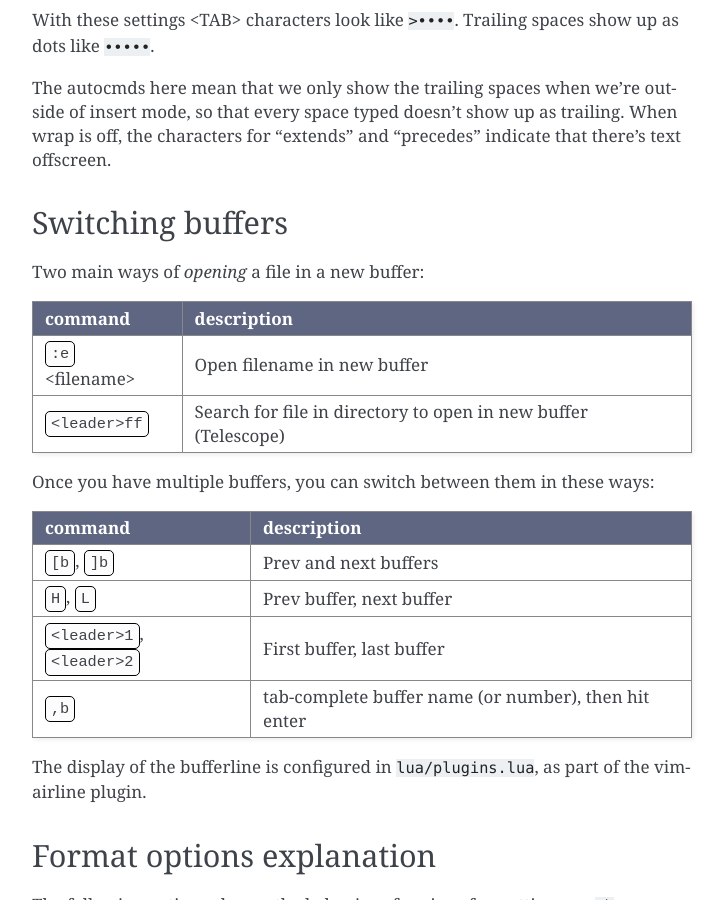
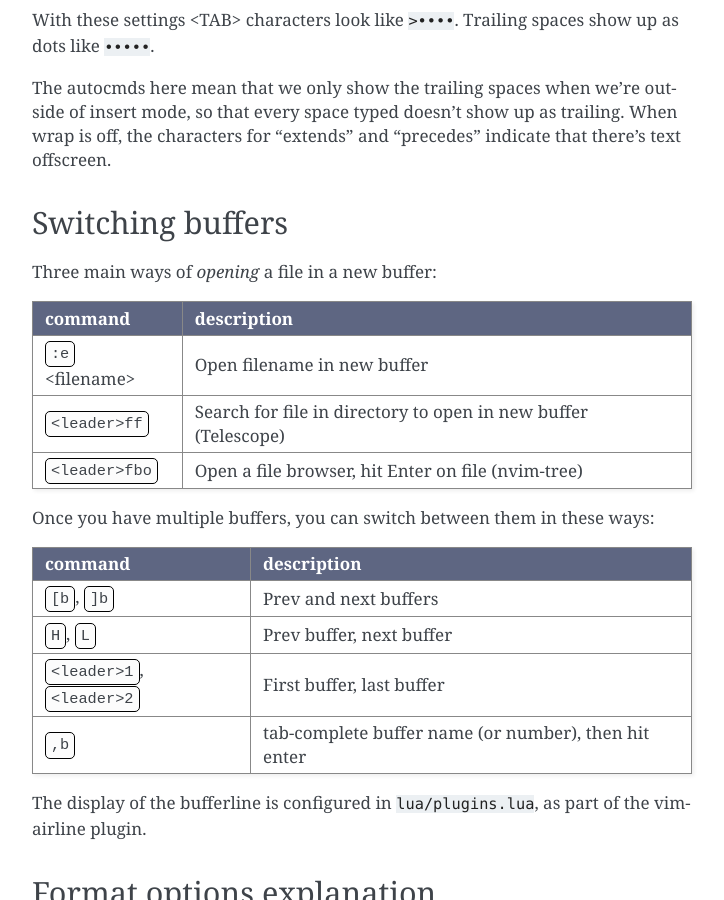
Before and after one commit to daler/dotfiles, a Sphinx documentation site: the page built from docs/vim.rst, in a window 1280 px wide and 900 px high, scrolled down 1313 px. Shown: the whole window, without its empty margins (388-1112 px from the left). Built offline with Sphinx 7.4.7, drawn with Linux system fonts in a browser that asks for light colours.

Commit message:
docs update

```diff
--- a/docs/vim.rst
+++ b/docs/vim.rst
@@ -68,7 +68,7 @@ text offscreen.
 Switching buffers
 -----------------
 
-Two main ways of *opening* a file in a new buffer:
+Three main ways of *opening* a file in a new buffer:
 
 .. list-table::
    :header-rows: 1
@@ -82,6 +82,9 @@ Two main ways of *opening* a file in a new buffer:
 
    * - :kbd:`<leader>ff`
      - Search for file in directory to open in new buffer (Telescope)
+
+   * - :kbd:`<leader>fbo`
+     - Open a file browser, hit Enter on file (nvim-tree)
 
 Once you have multiple buffers, you can switch between them in these ways:
 
@@ -106,6 +109,7 @@ Once you have multiple buffers, you can switch between them in these ways:
 
 The display of the bufferline is configured in :file:`lua/plugins.lua`, as part
 of the vim-airline plugin.
+
 
 Format options explanation
 --------------------------
```
